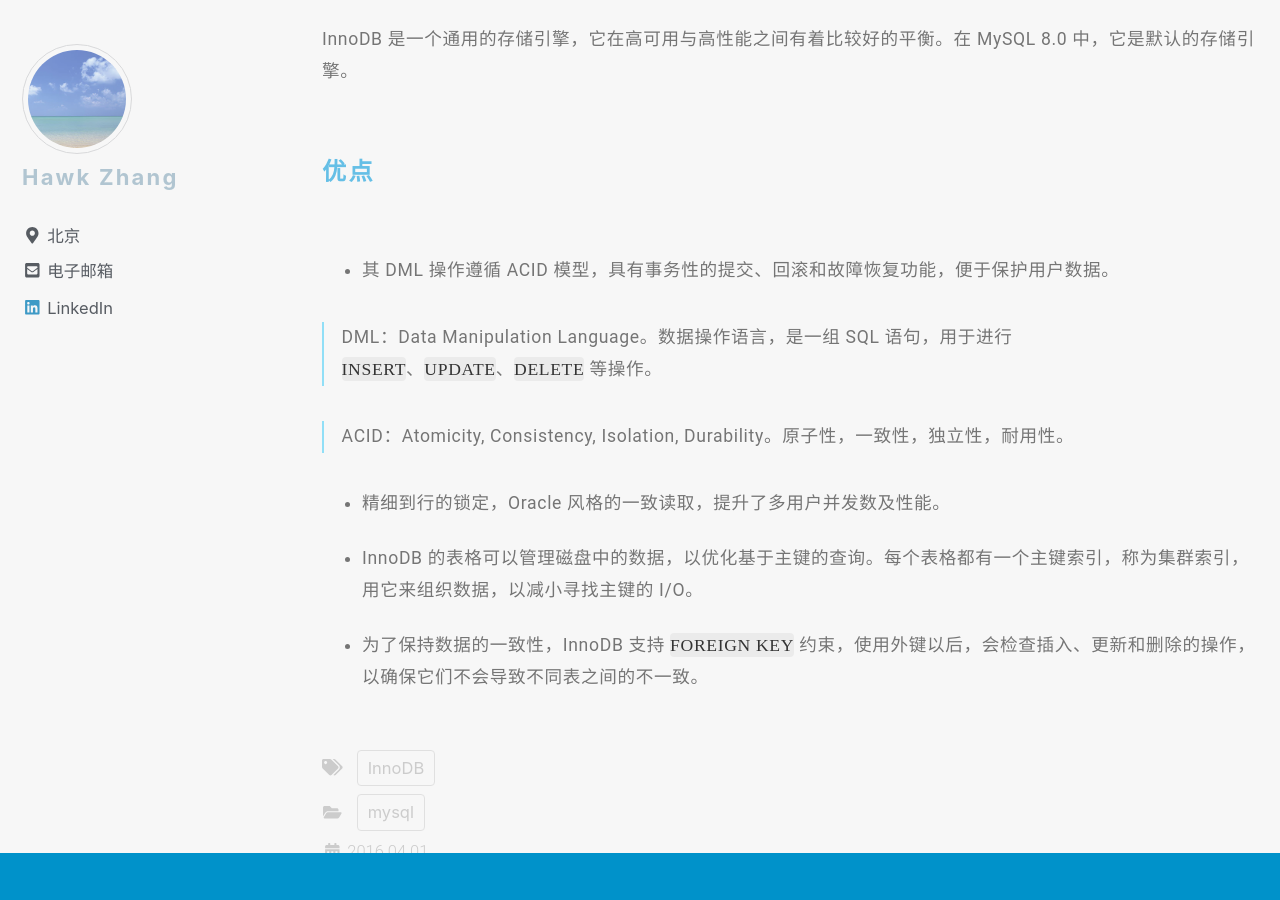
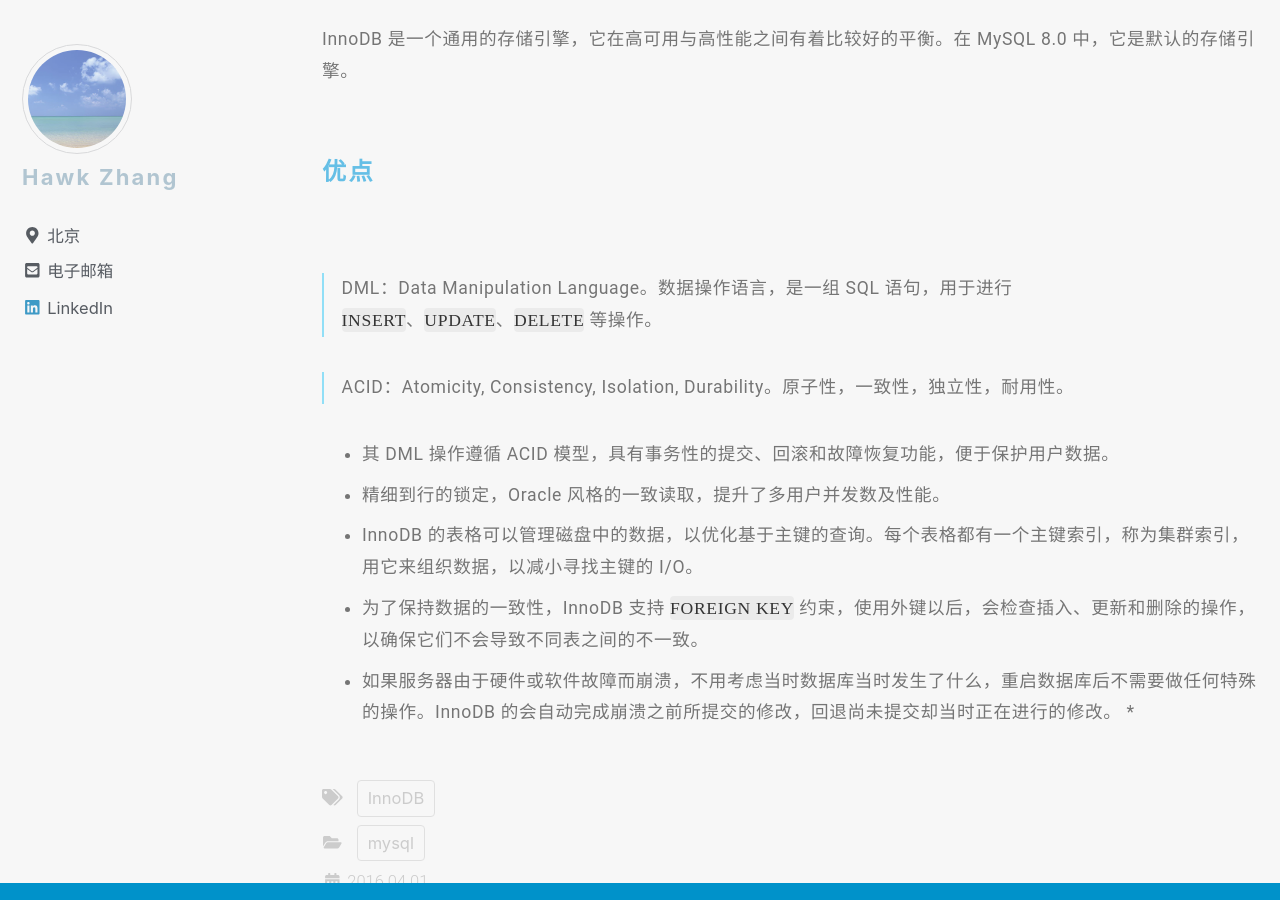
Before and after one commit to narru888/linotes_note, a Jekyll site: the page built from _posts/mysql/2016-04-01-innodb.intro.md, in a window 1280 px wide and 900 px high, scrolled down 725 px. Built offline with Jekyll 4.4.1, drawn with Linux system fonts in a browser that asks for light colours; nearby versions of some CDN libraries; a script that is not in the unit is left out.

Commit message:
update on 2018-08-19 17:50:01 CST

```diff
--- a/_posts/mysql/2016-04-01-innodb.intro.md
+++ b/_posts/mysql/2016-04-01-innodb.intro.md
@@ -27,14 +27,13 @@ InnoDB 是一个通用的存储引擎，它在高可用与高性能之间有着
 
 #### 优点
 
-* 其 DML 操作遵循 ACID 模型，具有事务性的提交、回滚和故障恢复功能，便于保护用户数据。
-
 >DML：Data Manipulation Language。数据操作语言，是一组 SQL 语句，用于进行 `INSERT`、`UPDATE`、`DELETE` 等操作。
 
 >ACID：Atomicity, Consistency, Isolation, Durability。原子性，一致性，独立性，耐用性。
 
+* 其 DML 操作遵循 ACID 模型，具有事务性的提交、回滚和故障恢复功能，便于保护用户数据。
 * 精细到行的锁定，Oracle 风格的一致读取，提升了多用户并发数及性能。
-
 * InnoDB 的表格可以管理磁盘中的数据，以优化基于主键的查询。每个表格都有一个主键索引，称为集群索引，用它来组织数据，以减小寻找主键的 I/O。
-
 * 为了保持数据的一致性，InnoDB 支持 `FOREIGN KEY` 约束，使用外键以后，会检查插入、更新和删除的操作， 以确保它们不会导致不同表之间的不一致。
+* 如果服务器由于硬件或软件故障而崩溃，不用考虑当时数据库当时发生了什么，重启数据库后不需要做任何特殊的操作。InnoDB 的会自动完成崩溃之前所提交的修改，回退尚未提交却当时正在进行的修改。
+*
```
